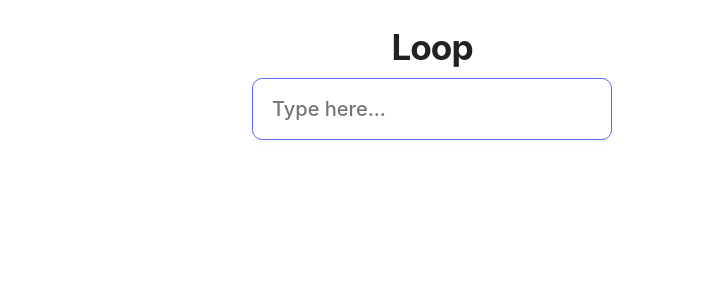
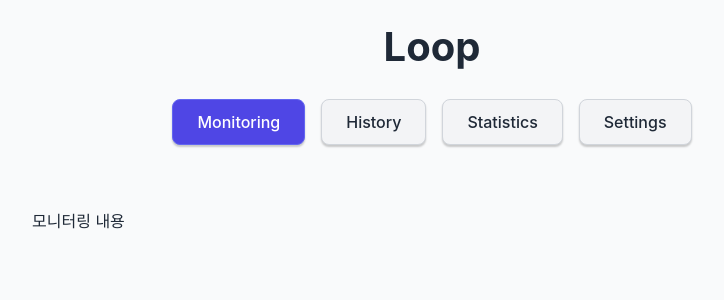
Before and after one commit to maildan/Main, a React (Vite) app: page / in a window 1280 px wide. Shown: the top 300 px of the page, without its empty margins (208-932 px from the left). Built offline with nearby package versions, Linux system fonts and the light colour scheme.

Commit message:
chnaged gui

```diff
--- a/src/App.css
+++ b/src/App.css
@@ -243,6 +243,102 @@ button {
   background: #fff;
 }
 
+/* 앱 컨테이너 스타일 */
+.app-container {
+  min-height: 100vh;
+  width: 100vw;
+  display: flex;
+  flex-direction: column;
+  align-items: center;
+  background: #18181b;
+  padding: 0;
+  margin: 0;
+}
+
+.app-title {
+  font-size: 2.5rem;
+  font-weight: 700;
+  margin-top: 2.2rem;
+  margin-bottom: 2rem;
+  color: #fff;
+  text-align: center;
+}
+
+/* 네비게이션 바 스타일 */
+.navigation {
+  display: flex;
+  justify-content: center;
+  gap: 1rem;
+  margin: 0.5rem 0 2rem 0;
+}
+
+.nav-button {
+  padding: 0.75rem 1.5rem;
+  border-radius: 0.5rem;
+  background-color: #27272a;
+  color: #fff;
+  border: 1px solid #3f3f46;
+  cursor: pointer;
+  transition: all 0.2s ease;
+  font-size: 1rem;
+}
+
+.nav-button.active {
+  background-color: #4e46e523;
+  border-color: #6366f1;
+}
+
+.nav-button:hover:not(.active) {
+  background-color: #3f3f46;
+  border-color: #52525b;
+}
+
+/* 숨겨진 입력 필드 */
+.hidden-input {
+  position: absolute;
+  opacity: 0;
+  height: 0;
+  width: 0;
+  pointer-events: none;
+}
+
+/* 섹션 콘텐츠 영역 */
+.section-content {
+  margin-top: 2rem;
+  width: 80%;
+  max-width: 800px;
+  color: #fff;
+}
+
+@media (prefers-color-scheme: light) {
+  .app-container {
+    background: #f9fafb;
+  }
+
+  .app-title {
+    color: #1f2937;
+  }
+
+  .nav-button {
+    background-color: #f3f4f6;
+    color: #1f2937;
+    border-color: #d1d5db;
+  }
+
+  .nav-button.active {
+    background-color: #4f46e5;
+    color: #fff;
+  }
+
+  .nav-button:hover:not(.active) {
+    background-color: #e5e7eb;
+  }
+
+  .section-content {
+    color: #1f2937;
+  }
+}
+
 @media (prefers-color-scheme: dark) {
   :root {
     color: #f6f6f6;
--- a/src/App.tsx
+++ b/src/App.tsx
@@ -5,10 +5,22 @@ import "./App.css";
 function App() {
   const [currentLine, setCurrentLine] = useState("");
   const [isComposing, setIsComposing] = useState(false);
+  const [activeSection, setActiveSection] = useState("Monitoring");
   const inputRef = useRef<HTMLInputElement>(null);
 
   useEffect(() => {
+    // 자동 포커스
     if (inputRef.current) inputRef.current.focus();
+
+    // 클릭 시 숨겨진 입력 필드로 포커스 이동
+    const handleClick = () => {
+      if (inputRef.current) inputRef.current.focus();
+    };
+
+    document.addEventListener("click", handleClick);
+    return () => {
+      document.removeEventListener("click", handleClick);
+    };
   }, []);
 
   const handleKeyDown = async (event: React.KeyboardEvent) => {
@@ -26,6 +38,7 @@ function App() {
     setIsComposing(false);
     if (e.data) await invoke("save_typing_data", { key: e.data });
   };
+
   const handleInputChange = async (e: React.ChangeEvent<HTMLInputElement>) => {
     const newValue = e.target.value;
     if (!isComposing && newValue.length > currentLine.length) {
@@ -35,9 +48,25 @@ function App() {
     setCurrentLine(newValue);
   };
 
+  const sections = ["Monitoring", "History", "Statistics", "Settings"];
+
   return (
-    <div className="compact-root" onClick={() => inputRef.current?.focus()}>
-      <h1 className="compact-title">Loop</h1>
+    <div className="app-container">
+      <h1 className="app-title">Loop</h1>
+
+      <div className="navigation">
+        {sections.map(section => (
+          <button
+            key={section}
+            className={`nav-button ${activeSection === section ? 'active' : ''}`}
+            onClick={() => setActiveSection(section)}
+          >
+            {section}
+          </button>
+        ))}
+      </div>
+
+      {/* 숨겨진 입력 필드 - UI에는 보이지 않지만 키보드 이벤트를 캡처 */}
       <input
         ref={inputRef}
         type="text"
@@ -47,9 +76,16 @@ function App() {
         onCompositionStart={handleCompositionStart}
         onCompositionEnd={handleCompositionEnd}
         autoFocus
-        placeholder="Type here..."
-        className="compact-input"
+        className="hidden-input"
       />
+
+      {/* 각 섹션별 내용 */}
+      <div className="section-content">
+        {activeSection === "Monitoring" && <div>모니터링 내용</div>}
+        {activeSection === "History" && <div>히스토리 내용</div>}
+        {activeSection === "Statistics" && <div>통계 내용</div>}
+        {activeSection === "Settings" && <div>설정 내용</div>}
+      </div>
     </div>
   );
 }
```
